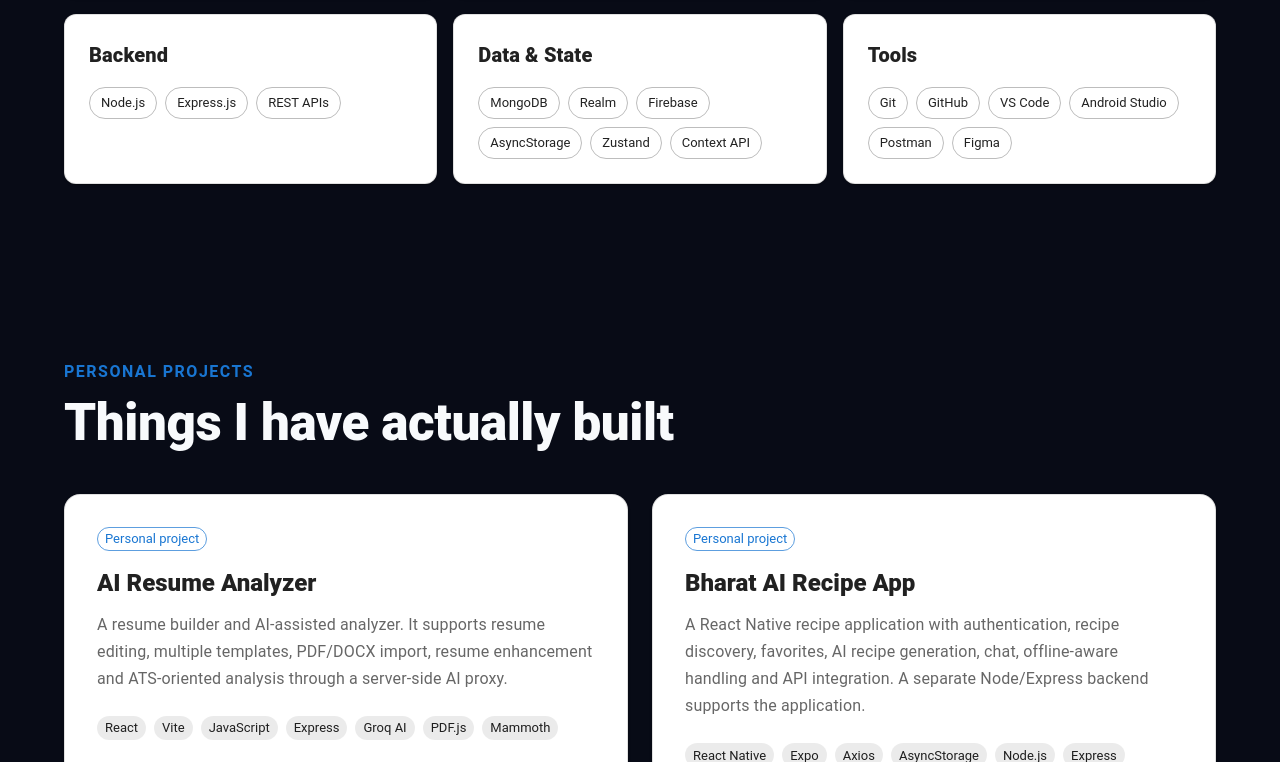
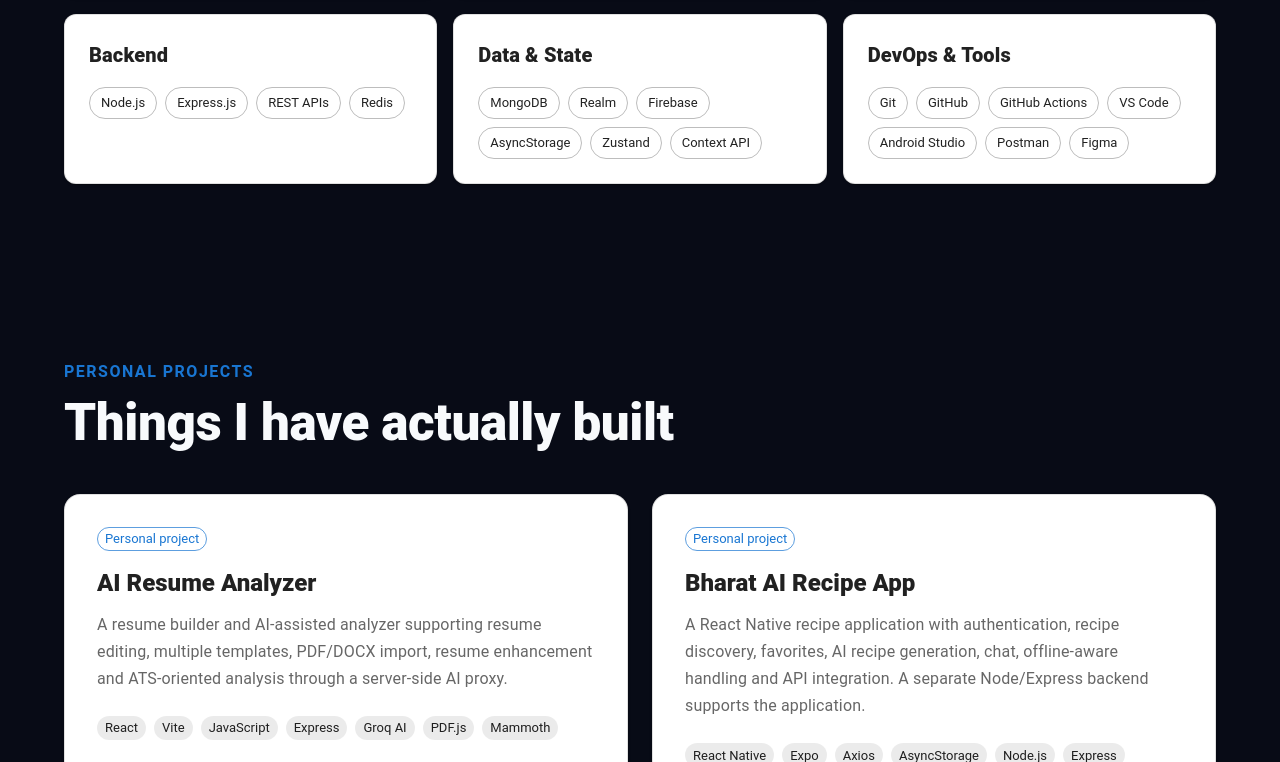
Before and after one commit to bhargav7014/my-portfoilo, a Next.js app: page / in a window 1280 px wide. Shown: the part 1038-1800 px from the top of the page. Built offline with nearby package versions, Linux system fonts and the light colour scheme.

Commit message:
Update portfolio with Redis and GitHub Actions

```diff
--- a/src/app/page.jsx
+++ b/src/app/page.jsx
@@ -1,26 +1,7 @@
 "use client"
 
-import {
-  ArrowOutward,
-  Email,
-  GitHub,
-  LinkedIn,
-  LocationOn,
-  Phone,
-  School,
-  Work,
-} from "@mui/icons-material"
-import {
-  Box,
-  Button,
-  Card,
-  CardContent,
-  Chip,
-  Container,
-  Divider,
-  Stack,
-  Typography,
-} from "@mui/material"
+import { ArrowOutward, Email, GitHub, LinkedIn, LocationOn, Phone, School } from "@mui/icons-material"
+import { Box, Button, Card, CardContent, Chip, Container, Divider, Stack, Typography } from "@mui/material"
 import { useMemo } from "react"
 
 const GITHUB = "https://github.com/bhargav7014"
@@ -31,207 +12,105 @@ const skills = [
   { title: "Languages", items: ["JavaScript", "TypeScript", "SQL"] },
   { title: "Web", items: ["React.js", "Next.js", "HTML5", "CSS3"] },
   { title: "Mobile", items: ["React Native", "Expo"] },
-  { title: "Backend", items: ["Node.js", "Express.js", "REST APIs"] },
+  { title: "Backend", items: ["Node.js", "Express.js", "REST APIs", "Redis"] },
   { title: "Data & State", items: ["MongoDB", "Realm", "Firebase", "AsyncStorage", "Zustand", "Context API"] },
-  { title: "Tools", items: ["Git", "GitHub", "VS Code", "Android Studio", "Postman", "Figma"] },
+  { title: "DevOps & Tools", items: ["Git", "GitHub", "GitHub Actions", "VS Code", "Android Studio", "Postman", "Figma"] },
 ]
 
 const projects = [
   {
-    title: "AI Resume Analyzer",
-    status: "Personal project",
-    description:
-      "A resume builder and AI-assisted analyzer. It supports resume editing, multiple templates, PDF/DOCX import, resume enhancement and ATS-oriented analysis through a server-side AI proxy.",
-    technologies: ["React", "Vite", "JavaScript", "Express", "Groq AI", "PDF.js", "Mammoth"],
-    github: `${GITHUB}/ai-resume`,
-    live: null,
+    title: "AI Resume Analyzer", status: "Personal project",
+    description: "A resume builder and AI-assisted analyzer supporting resume editing, multiple templates, PDF/DOCX import, resume enhancement and ATS-oriented analysis through a server-side AI proxy.",
+    technologies: ["React", "Vite", "JavaScript", "Express", "Groq AI", "PDF.js", "Mammoth"], github: `${GITHUB}/ai-resume`, live: null,
   },
   {
-    title: "Bharat AI Recipe App",
-    status: "Personal project",
-    description:
-      "A React Native recipe application with authentication, recipe discovery, favorites, AI recipe generation, chat, offline-aware handling and API integration. A separate Node/Express backend supports the application.",
-    technologies: ["React Native", "Expo", "Axios", "AsyncStorage", "Node.js", "Express", "MongoDB", "AI"],
-    github: `${GITHUB}/Bharat-ai-recipe-app`,
-    secondaryGithub: `${GITHUB}/indian-recipe-app-backend`,
-    live: null,
+    title: "Bharat AI Recipe App", status: "Personal project",
+    description: "A React Native recipe application with authentication, recipe discovery, favorites, AI recipe generation, chat, offline-aware handling and API integration. A separate Node/Express backend supports the application.",
+    technologies: ["React Native", "Expo", "Axios", "AsyncStorage", "Node.js", "Express", "MongoDB", "AI"], github: `${GITHUB}/Bharat-ai-recipe-app`, secondaryGithub: `${GITHUB}/indian-recipe-app-backend`, live: null,
   },
   {
-    title: "SaaS Admin & User Dashboard",
-    status: "In progress",
-    description:
-      "A role-based SaaS dashboard with login and registration, protected routes, admin/user dashboards, user management and profile flows. The project is currently being developed further.",
-    technologies: ["React", "TypeScript", "Vite", "React Router", "Zustand", "Axios", "Radix UI"],
-    github: `${GITHUB}/saas-app`,
-    live: null,
+    title: "SaaS Admin & User Dashboard", status: "In progress",
+    description: "A role-based SaaS dashboard with login and registration, protected routes, admin/user dashboards, user management and profile flows. The project is currently being developed further.",
+    technologies: ["React", "TypeScript", "Vite", "React Router", "Zustand", "Axios", "Radix UI"], github: `${GITHUB}/saas-app`, live: null,
   },
   {
-    title: "Weather App",
-    status: "Personal project",
-    description:
-      "A React weather application that searches cities through the OpenWeather API and displays current temperature, humidity, wind speed and weather conditions with dynamic weather icons.",
-    technologies: ["React", "Vite", "OpenWeather API", "CSS"],
-    github: `${GITHUB}/WeatherApp`,
-    live: null,
+    title: "Weather App", status: "Personal project",
+    description: "A React weather application that searches cities through the OpenWeather API and displays current temperature, humidity, wind speed and weather conditions with dynamic weather icons.",
+    technologies: ["React", "Vite", "OpenWeather API", "CSS"], github: `${GITHUB}/WeatherApp`, live: null,
   },
 ]
 
 const professionalProjects = [
   {
     title: "BLE Power",
-    description:
-      "Professional IoT mobile work involving BLE communication, device pairing and device management, with Realm Database and Zustand for local data/state handling.",
-    technologies: ["React Native", "Expo", "BLE", "Realm", "Zustand"],
+    description: "Professional IoT mobile work involving BLE communication, device pairing and device management, with Realm Database and Zustand for local data/state handling. Redis was used for caching, with GitHub Actions used for CI/CD workflows.",
+    technologies: ["React Native", "Expo", "BLE", "Realm", "Zustand", "Redis", "GitHub Actions"],
   },
   {
     title: "LIV App",
-    description:
-      "Professional mobile application work including device link/unlink flows, Sleep and Activity modules, and REST API integration.",
+    description: "Professional mobile application work including device link/unlink flows, Sleep and Activity modules, and REST API integration.",
     technologies: ["React Native", "Expo", "REST APIs"],
   },
   {
     title: "Company Website",
-    description:
-      "Professional web development and maintenance using React.js and Next.js, including responsive interfaces implemented from Figma designs.",
+    description: "Professional web development and maintenance using React.js and Next.js, including responsive interfaces implemented from Figma designs.",
     technologies: ["React.js", "Next.js", "Figma", "Responsive UI"],
   },
 ]
 
 function Section({ id, eyebrow, title, children }) {
-  return (
-    <Box id={id} component="section" sx={{ py: { xs: 8, md: 11 } }}>
-      <Container maxWidth="lg">
-        <Typography sx={{ color: "primary.main", fontWeight: 700, letterSpacing: 1.5, textTransform: "uppercase", mb: 1 }}>
-          {eyebrow}
-        </Typography>
-        <Typography variant="h2" sx={{ fontWeight: 800, mb: 5, fontSize: { xs: "2.25rem", md: "3.2rem" } }}>
-          {title}
-        </Typography>
-        {children}
-      </Container>
-    </Box>
-  )
+  return <Box id={id} component="section" sx={{ py: { xs: 8, md: 11 } }}><Container maxWidth="lg">
+    <Typography sx={{ color: "primary.main", fontWeight: 700, letterSpacing: 1.5, textTransform: "uppercase", mb: 1 }}>{eyebrow}</Typography>
+    <Typography variant="h2" sx={{ fontWeight: 800, mb: 5, fontSize: { xs: "2.25rem", md: "3.2rem" } }}>{title}</Typography>{children}
+  </Container></Box>
 }
 
 function ProjectCard({ project }) {
-  return (
-    <Card sx={{ height: "100%", border: "1px solid", borderColor: "divider", borderRadius: 4 }}>
-      <CardContent sx={{ p: { xs: 3, md: 4 }, height: "100%", display: "flex", flexDirection: "column" }}>
-        <Stack direction="row" spacing={1} useFlexGap flexWrap="wrap" sx={{ mb: 2 }}>
-          <Chip label={project.status} size="small" color={project.status === "In progress" ? "warning" : "primary"} variant="outlined" />
-        </Stack>
+  return <Card sx={{ height: "100%", border: "1px solid", borderColor: "divider", borderRadius: 4 }}><CardContent sx={{ p: { xs: 3, md: 4 }, height: "100%", display: "flex", flexDirection: "column" }}>
+    <Chip label={project.status} size="small" color={project.status === "In progress" ? "warning" : "primary"} variant="outlined" sx={{ alignSelf: "flex-start", mb: 2 }} />
     <Typography variant="h5" sx={{ fontWeight: 800, mb: 1.5 }}>{project.title}</Typography>
     <Typography color="text.secondary" sx={{ lineHeight: 1.7, mb: 3 }}>{project.description}</Typography>
-        <Stack direction="row" spacing={1} useFlexGap flexWrap="wrap" sx={{ mb: 3 }}>
-          {project.technologies.map((technology) => <Chip key={technology} label={technology} size="small" />)}
-        </Stack>
+    <Stack direction="row" spacing={1} useFlexGap flexWrap="wrap" sx={{ mb: 3 }}>{project.technologies.map((technology) => <Chip key={technology} label={technology} size="small" />)}</Stack>
     <Stack direction="row" spacing={1.5} sx={{ mt: "auto" }} flexWrap="wrap">
       <Button href={project.github} target="_blank" rel="noreferrer" startIcon={<GitHub />} variant="outlined">Source Code</Button>
       {project.secondaryGithub && <Button href={project.secondaryGithub} target="_blank" rel="noreferrer" startIcon={<GitHub />} variant="outlined">Backend</Button>}
-          {project.live ? (
-            <Button href={project.live} target="_blank" rel="noreferrer" endIcon={<ArrowOutward />} variant="contained">Live Demo</Button>
-          ) : (
-            <Button disabled variant="outlined">Demo not published</Button>
-          )}
+      {project.live ? <Button href={project.live} target="_blank" rel="noreferrer" endIcon={<ArrowOutward />} variant="contained">Live Demo</Button> : <Button disabled variant="outlined">Demo not published</Button>}
     </Stack>
-      </CardContent>
-    </Card>
-  )
+  </CardContent></Card>
 }
 
 export default function Portfolio() {
   const year = useMemo(() => new Date().getFullYear(), [])
-
-  return (
-    <Box sx={{ minHeight: "100vh", background: "#080b16", color: "#f8fafc" }}>
+  return <Box sx={{ minHeight: "100vh", background: "#080b16", color: "#f8fafc" }}>
     <Box sx={{ position: "fixed", inset: 0, zIndex: 0, pointerEvents: "none", background: "radial-gradient(circle at 15% 10%, rgba(99,102,241,.20), transparent 32%), radial-gradient(circle at 85% 20%, rgba(236,72,153,.12), transparent 30%)" }} />
-      <Box component="header" sx={{ position: "sticky", top: 0, zIndex: 10, backdropFilter: "blur(16px)", background: "rgba(8,11,22,.82)", borderBottom: "1px solid rgba(255,255,255,.08)" }}>
-        <Container maxWidth="lg">
-          <Stack direction="row" alignItems="center" justifyContent="space-between" sx={{ py: 2 }}>
+    <Box component="header" sx={{ position: "sticky", top: 0, zIndex: 10, backdropFilter: "blur(16px)", background: "rgba(8,11,22,.82)", borderBottom: "1px solid rgba(255,255,255,.08)" }}><Container maxWidth="lg"><Stack direction="row" alignItems="center" justifyContent="space-between" sx={{ py: 2 }}>
       <Typography sx={{ fontWeight: 800, fontSize: "1.15rem" }}>Bhargav HJ</Typography>
-            <Stack direction="row" spacing={1} sx={{ display: { xs: "none", md: "flex" } }}>
-              {[["Projects", "projects"], ["Skills", "skills"], ["Experience", "experience"], ["Contact", "contact"]].map(([label, id]) => <Button key={id} href={`#${id}`} sx={{ color: "inherit" }}>{label}</Button>)}
-            </Stack>
-          </Stack>
-        </Container>
-      </Box>
+      <Stack direction="row" spacing={1} sx={{ display: { xs: "none", md: "flex" } }}>{[["Projects", "projects"], ["Skills", "skills"], ["Experience", "experience"], ["Contact", "contact"]].map(([label, id]) => <Button key={id} href={`#${id}`} sx={{ color: "inherit" }}>{label}</Button>)}</Stack>
+    </Stack></Container></Box>
 
     <Box component="main" sx={{ position: "relative", zIndex: 1 }}>
-        <Container maxWidth="lg" sx={{ py: { xs: 10, md: 15 } }}>
-          <Box sx={{ maxWidth: 900 }}>
+      <Container maxWidth="lg" sx={{ py: { xs: 10, md: 15 } }}><Box sx={{ maxWidth: 900 }}>
         <Chip label="FULL STACK DEVELOPER · REACT NATIVE DEVELOPER" color="primary" variant="outlined" sx={{ mb: 3, fontWeight: 700 }} />
         <Typography variant="h1" sx={{ fontWeight: 900, lineHeight: 1.02, fontSize: { xs: "3.4rem", md: "6.4rem" }, letterSpacing: -3 }}>Bhargav HJ</Typography>
-            <Typography sx={{ mt: 3, maxWidth: 760, fontSize: { xs: "1.15rem", md: "1.35rem" }, lineHeight: 1.8, color: "#cbd5e1" }}>
-              Full Stack Developer building web and cross-platform mobile applications with React, Next.js, React Native, TypeScript, Node.js, REST APIs and IoT/BLE integrations.
-            </Typography>
-            <Stack direction="row" spacing={2} sx={{ mt: 4 }} flexWrap="wrap">
-              <Button href="#projects" variant="contained" size="large" endIcon={<ArrowOutward />}>View Projects</Button>
-              <Button href={GITHUB} target="_blank" rel="noreferrer" variant="outlined" size="large" startIcon={<GitHub />}>GitHub</Button>
-              <Button href={LINKEDIN} target="_blank" rel="noreferrer" variant="outlined" size="large" startIcon={<LinkedIn />}>LinkedIn</Button>
-            </Stack>
+        <Typography sx={{ mt: 3, maxWidth: 760, fontSize: { xs: "1.15rem", md: "1.35rem" }, lineHeight: 1.8, color: "#cbd5e1" }}>Full Stack Developer building web and cross-platform mobile applications with React, Next.js, React Native, TypeScript, Node.js, REST APIs and IoT/BLE integrations.</Typography>
+        <Stack direction="row" spacing={2} sx={{ mt: 4 }} flexWrap="wrap"><Button href="#projects" variant="contained" size="large" endIcon={<ArrowOutward />}>View Projects</Button><Button href={GITHUB} target="_blank" rel="noreferrer" variant="outlined" size="large" startIcon={<GitHub />}>GitHub</Button><Button href={LINKEDIN} target="_blank" rel="noreferrer" variant="outlined" size="large" startIcon={<LinkedIn />}>LinkedIn</Button></Stack>
+      </Box></Container>
+
+      <Section id="skills" eyebrow="Technical Skills" title="A stack grounded in real project work"><Box sx={{ display: "grid", gridTemplateColumns: { xs: "1fr", sm: "repeat(2, 1fr)", lg: "repeat(3, 1fr)" }, gap: 2 }}>{skills.map((group) => <Card key={group.title} sx={{ borderRadius: 3, border: "1px solid", borderColor: "divider" }}><CardContent sx={{ p: 3 }}><Typography variant="h6" sx={{ fontWeight: 800, mb: 2 }}>{group.title}</Typography><Stack direction="row" spacing={1} useFlexGap flexWrap="wrap">{group.items.map((item) => <Chip key={item} label={item} variant="outlined" />)}</Stack></CardContent></Card>)}</Box></Section>
+
+      <Section id="projects" eyebrow="Personal Projects" title="Things I have actually built"><Box sx={{ display: "grid", gridTemplateColumns: { xs: "1fr", md: "repeat(2, 1fr)" }, gap: 3 }}>{projects.map((project) => <ProjectCard key={project.title} project={project} />)}</Box><Typography sx={{ mt: 3, color: "#94a3b8" }}>Live demo links are shown only when a verified deployment exists. Projects without a published demo are marked instead of using placeholder links.</Typography></Section>
+
+      <Section id="experience" eyebrow="Professional Experience" title="Building production software at Skoegle IoT Innovations"><Card sx={{ borderRadius: 4, border: "1px solid", borderColor: "divider" }}><CardContent sx={{ p: { xs: 3, md: 5 } }}>
+        <Stack direction={{ xs: "column", md: "row" }} justifyContent="space-between" spacing={2}><Box><Typography variant="h4" sx={{ fontWeight: 800 }}>Full Stack Developer</Typography><Typography variant="h6" color="primary.main" sx={{ mt: 0.5 }}>Skoegle IoT Innovations Pvt. Ltd.</Typography></Box><Chip label="Oct 2024 – Present" variant="outlined" /></Stack>
+        <Typography color="text.secondary" sx={{ mt: 1 }}>Previously Web Developer Intern · Jul 2024 – Sep 2024 · Promoted within three months.</Typography><Divider sx={{ my: 3 }} />
+        <Stack spacing={1.5}>{["Develop web applications with React.js and Next.js.", "Build cross-platform mobile applications with React Native and Expo.", "Integrate REST APIs and BLE functionality for IoT applications.", "Work with Realm Database, MongoDB, AsyncStorage and Zustand.", "Use Redis for caching in professional application infrastructure.", "Work with GitHub Actions for CI/CD automation.", "Convert Figma designs into responsive, production-ready interfaces.", "Contribute to the development and maintenance of the company website."].map((item) => <Typography key={item} sx={{ lineHeight: 1.7 }}>• {item}</Typography>)}</Stack>
+      </CardContent></Card>
+      <Typography variant="h5" sx={{ fontWeight: 800, mt: 7, mb: 3 }}>Selected professional projects</Typography><Box sx={{ display: "grid", gridTemplateColumns: { xs: "1fr", md: "repeat(3, 1fr)" }, gap: 3 }}>{professionalProjects.map((project) => <Card key={project.title} sx={{ borderRadius: 4, border: "1px solid", borderColor: "divider" }}><CardContent sx={{ p: 3 }}><Typography variant="h6" sx={{ fontWeight: 800, mb: 1.5 }}>{project.title}</Typography><Typography color="text.secondary" sx={{ lineHeight: 1.7, mb: 2.5 }}>{project.description}</Typography><Stack direction="row" spacing={1} useFlexGap flexWrap="wrap">{project.technologies.map((item) => <Chip key={item} label={item} size="small" />)}</Stack></CardContent></Card>)}</Box></Section>
+
+      <Section id="education" eyebrow="Education" title="Academic foundation"><Card sx={{ borderRadius: 4, border: "1px solid", borderColor: "divider" }}><CardContent sx={{ p: 4 }}><Stack direction="row" spacing={2} alignItems="flex-start"><School color="primary" /><Box><Typography variant="h6" sx={{ fontWeight: 800 }}>Bachelor of Engineering — Information Science</Typography><Typography color="text.secondary">Dr. Ambedkar Institute of Technology, Bangalore · 2023</Typography><Typography color="text.secondary" sx={{ mt: 1 }}>CGPA: 6.5 / 10</Typography></Box></Stack></CardContent></Card></Section>
+
+      <Section id="contact" eyebrow="Contact" title="Let's build something useful"><Card sx={{ borderRadius: 4, border: "1px solid", borderColor: "divider" }}><CardContent sx={{ p: { xs: 3, md: 5 } }}><Typography sx={{ color: "#cbd5e1", lineHeight: 1.8, maxWidth: 720 }}>I am interested in full-stack, React Native, IoT/BLE and product-focused engineering opportunities.</Typography><Stack spacing={2} sx={{ mt: 4 }}><Button href={`mailto:${EMAIL}`} startIcon={<Email />} sx={{ justifyContent: "flex-start", color: "inherit" }}>{EMAIL}</Button><Button href="tel:+918310320913" startIcon={<Phone />} sx={{ justifyContent: "flex-start", color: "inherit" }}>+91 8310320913</Button><Button startIcon={<LocationOn />} sx={{ justifyContent: "flex-start", color: "inherit" }}>Bangalore, India</Button></Stack><Stack direction="row" spacing={1.5} sx={{ mt: 3 }}><Button href={GITHUB} target="_blank" rel="noreferrer" startIcon={<GitHub />} variant="outlined">GitHub</Button><Button href={LINKEDIN} target="_blank" rel="noreferrer" startIcon={<LinkedIn />} variant="outlined">LinkedIn</Button></Stack></CardContent></Card></Section>
     </Box>
-        </Container>
-
-        <Section id="skills" eyebrow="Technical Skills" title="A stack grounded in real project work">
-          <Box sx={{ display: "grid", gridTemplateColumns: { xs: "1fr", sm: "repeat(2, 1fr)", lg: "repeat(3, 1fr)" }, gap: 2 }}>
-            {skills.map((group) => <Card key={group.title} sx={{ borderRadius: 3, border: "1px solid", borderColor: "divider" }}><CardContent sx={{ p: 3 }}><Typography variant="h6" sx={{ fontWeight: 800, mb: 2 }}>{group.title}</Typography><Stack direction="row" spacing={1} useFlexGap flexWrap="wrap">{group.items.map((item) => <Chip key={item} label={item} variant="outlined" />)}</Stack></CardContent></Card>)}
+    <Box component="footer" sx={{ position: "relative", zIndex: 1, py: 4, borderTop: "1px solid rgba(255,255,255,.08)" }}><Container maxWidth="lg"><Typography color="text.secondary" align="center">© {year} Bhargav HJ. Built with Next.js and MUI.</Typography></Container></Box>
   </Box>
-        </Section>
-
-        <Section id="projects" eyebrow="Personal Projects" title="Things I have actually built">
-          <Box sx={{ display: "grid", gridTemplateColumns: { xs: "1fr", md: "repeat(2, 1fr)" }, gap: 3 }}>
-            {projects.map((project) => <ProjectCard key={project.title} project={project} />)}
-          </Box>
-          <Typography sx={{ mt: 3, color: "#94a3b8" }}>
-            Live demo links are shown only when a verified deployment exists. Projects without a published demo are marked instead of using placeholder links.
-          </Typography>
-        </Section>
-
-        <Section id="experience" eyebrow="Professional Experience" title="Building production software at Skoegle IoT Innovations">
-          <Card sx={{ borderRadius: 4, border: "1px solid", borderColor: "divider" }}>
-            <CardContent sx={{ p: { xs: 3, md: 5 } }}>
-              <Stack direction={{ xs: "column", md: "row" }} justifyContent="space-between" spacing={2}>
-                <Box><Typography variant="h4" sx={{ fontWeight: 800 }}>Full Stack Developer</Typography><Typography variant="h6" color="primary.main" sx={{ mt: 0.5 }}>Skoegle IoT Innovations Pvt. Ltd.</Typography></Box>
-                <Chip label="Oct 2024 – Present" variant="outlined" />
-              </Stack>
-              <Typography color="text.secondary" sx={{ mt: 1 }}>Previously Web Developer Intern · Jul 2024 – Sep 2024 · Promoted within three months.</Typography>
-              <Divider sx={{ my: 3 }} />
-              <Stack spacing={1.5}>
-                {[
-                  "Develop web applications with React.js and Next.js.",
-                  "Build cross-platform mobile applications with React Native and Expo.",
-                  "Integrate REST APIs and BLE functionality for IoT applications.",
-                  "Work with Realm Database, MongoDB, AsyncStorage and Zustand.",
-                  "Convert Figma designs into responsive, production-ready interfaces.",
-                  "Contribute to the development and maintenance of the company website.",
-                ].map((item) => <Typography key={item} sx={{ lineHeight: 1.7 }}>• {item}</Typography>)}
-              </Stack>
-            </CardContent>
-          </Card>
-          <Typography variant="h5" sx={{ fontWeight: 800, mt: 7, mb: 3 }}>Selected professional projects</Typography>
-          <Box sx={{ display: "grid", gridTemplateColumns: { xs: "1fr", md: "repeat(3, 1fr)" }, gap: 3 }}>
-            {professionalProjects.map((project) => <Card key={project.title} sx={{ borderRadius: 4, border: "1px solid", borderColor: "divider" }}><CardContent sx={{ p: 3 }}><Typography variant="h6" sx={{ fontWeight: 800, mb: 1.5 }}>{project.title}</Typography><Typography color="text.secondary" sx={{ lineHeight: 1.7, mb: 2.5 }}>{project.description}</Typography><Stack direction="row" spacing={1} useFlexGap flexWrap="wrap">{project.technologies.map((item) => <Chip key={item} label={item} size="small" />)}</Stack></CardContent></Card>)}
-          </Box>
-        </Section>
-
-        <Section id="education" eyebrow="Education" title="Academic foundation">
-          <Card sx={{ borderRadius: 4, border: "1px solid", borderColor: "divider" }}><CardContent sx={{ p: 4 }}><Stack direction="row" spacing={2} alignItems="flex-start"><School color="primary" /><Box><Typography variant="h6" sx={{ fontWeight: 800 }}>Bachelor of Engineering — Information Science</Typography><Typography color="text.secondary">Dr. Ambedkar Institute of Technology, Bangalore · 2023</Typography><Typography color="text.secondary" sx={{ mt: 1 }}>CGPA: 6.5 / 10</Typography></Box></Stack></CardContent></Card>
-        </Section>
-
-        <Section id="contact" eyebrow="Contact" title="Let's build something useful">
-          <Card sx={{ borderRadius: 4, border: "1px solid", borderColor: "divider" }}><CardContent sx={{ p: { xs: 3, md: 5 } }}>
-            <Typography sx={{ color: "#cbd5e1", lineHeight: 1.8, maxWidth: 720 }}>I am interested in full-stack, React Native, IoT/BLE and product-focused engineering opportunities.</Typography>
-            <Stack spacing={2} sx={{ mt: 4 }}>
-              <Button href={`mailto:${EMAIL}`} startIcon={<Email />} sx={{ justifyContent: "flex-start", color: "inherit" }}>{EMAIL}</Button>
-              <Button href="tel:+918310320913" startIcon={<Phone />} sx={{ justifyContent: "flex-start", color: "inherit" }}>+91 8310320913</Button>
-              <Button startIcon={<LocationOn />} sx={{ justifyContent: "flex-start", color: "inherit" }}>Bangalore, India</Button>
-            </Stack>
-            <Stack direction="row" spacing={1.5} sx={{ mt: 3 }}><Button href={GITHUB} target="_blank" rel="noreferrer" startIcon={<GitHub />} variant="outlined">GitHub</Button><Button href={LINKEDIN} target="_blank" rel="noreferrer" startIcon={<LinkedIn />} variant="outlined">LinkedIn</Button></Stack>
-          </CardContent></Card>
-        </Section>
-      </Box>
-
-      <Box component="footer" sx={{ position: "relative", zIndex: 1, py: 4, borderTop: "1px solid rgba(255,255,255,.08)" }}><Container maxWidth="lg"><Typography color="#94a3b8" variant="body2">© {year} Bhargav HJ. Built with Next.js and React.</Typography></Container></Box>
-    </Box>
-  )
 }
```
Lines whose indentation alone changed are shown as unchanged.
